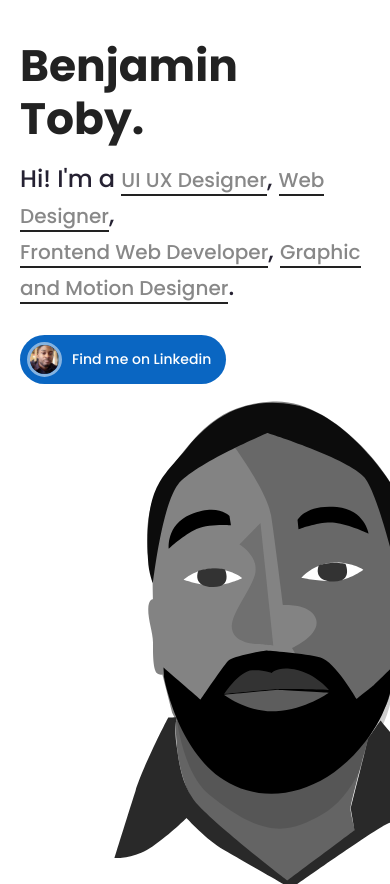
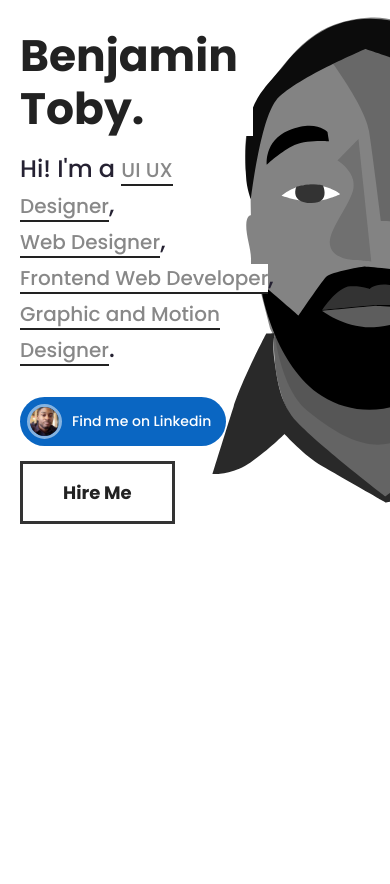
Before and after one commit to BenjaminToby/personal_site, a PHP site: page / in a window 390 px wide. Shown: the part 88-972 px from the top of the page. After the commit the page ends 612 px from the top, so only its background shows below. Run offline with PHP 8.4, Linux system fonts and the light colour scheme; some libraries are stand-ins or nearby versions.

Commit message:
Mobile css update

```diff
--- a/index.html
+++ b/index.html
@@ -20,7 +20,7 @@
 <body><!-- ...................................................................................................................... Body -->
 
     <header>
-        <a class="nav-link-block" style="border: none;"><span style="font-family:'Satisfy'">Tben</span>design</a>
+        <a class="nav-link-block" style="border:none;"><span style="font-family:'Satisfy'">Tben</span>design</a>
         <nav>
             <ul>
                 <li class="navlink-li"><a href="#" class="navlink">About Me</a></li>
@@ -39,18 +39,19 @@
 
 
 
-    <section class="hero-section" style="padding-top: 40px;">
+    <section class="hero-section">
         <div class="container-1200px hero-content-container">
             <div class="column-50">
-                <h1>Benjamin Toby.</h1>
+                <h1 style="background-color:white;">Benjamin Toby.</h1>
                 <h2 class="hero-subtext">Hi! I'm a
                     <a class="hero-content-link" id="ui-ux-design">UI UX Designer</a>,
-                    <a class="hero-content-link" id="web-design">Web Designer</a>,
+                    <a class="hero-content-link" id="web-design">Web&nbsp;Designer</a>,
                     <a class="hero-content-link" id="frontend-dev">Frontend&nbsp;Web&nbsp;Developer</a>,
                     <a class="hero-content-link" id="graphic-design">Graphic and Motion Designer</a>.
                 </h2>
 
-                <a href="#" style="border:none;margin-top:15px;display:flex;justify-content:flex-start;">
+                <div class="hero-ctas-block">
+                    <a href="#" class="linkedin-link">
                         <div class="linkedin-block">
                             <div class="linkedin-profile-pic-block">
                                 <img src="images/Profile-Pic.jpg" alt="" width="40" height="40">
@@ -61,10 +62,13 @@
                             </div>
                         </div>
                     </a>
+
+                    <button class="main-cta-button">Hire Me</button>
+                </div>
             </div>
 
             <div class="column-50 centered-content" style="perspective:600px;z-index:-1;">
-                <div class="face-wrapper" id="my-face-wrapper"> <div id="my-face"></div> </div>
+                <div class="face-wrapper" id="my-face-wrapper"><div id="my-face"></div></div>
             </div>
         </div>
     </section>
--- a/main.css
+++ b/main.css
@@ -39,6 +39,7 @@ section {
     align-items: center;
     justify-content: center;
     padding: 60px 40px;
+    position: relative;
 }
 
 
@@ -168,6 +169,7 @@ input:focus {
     display: flex;
     flex-direction: column;
     width: 50%;
+    position: relative;
 }
 
 section.hero-section {
@@ -241,6 +243,41 @@ section.hero-section {
 
 .hero-content-container {
     align-items: center;
+}
+
+.hero-ctas-block {
+    display: flex;
+    align-items: center;
+    justify-content: flex-start;
+    margin-top: 15px;
+}
+
+.main-cta-button {
+    margin: 0;
+    border: 3px solid #333;
+    background-color: white;
+    color: #222;
+    font-size: 18px;
+    font-weight: 600;
+    transition: all .3s ease-out;
+    padding: 15px 40px;
+}
+
+.main-cta-button:hover {
+    background-color: #222;
+    color: white;
+    padding: 15px 50px;
+}
+
+.linkedin-link {
+    border: none;
+    display: flex;
+    justify-content: flex-start;
+    margin-right: 10px;
+}
+
+.linkedin-link:hover {
+    border: none;
 }
 
 .my-name {
@@ -342,6 +379,36 @@ section.hero-section {
 
 /*.................................................................................................................. Mobile Styles */
 
+@media (max-width: 950px) {
+
+    .hamburger {
+        display: flex;
+        flex-direction: column;
+        align-items: center;
+        justify-content: space-around;
+        padding: 10px;
+        width: 40px;
+        height: 40px;
+        background-color: white;
+    }
+
+    .hamburger:hover {
+        padding: 18px 10px;
+    }
+
+    .hamburger-line {
+    }
+
+    nav {
+        display: none;
+    }
+
+}
+
+
+
+
+
 @media (max-width: 800px) {
 
     .column-50 {
@@ -352,29 +419,12 @@ section.hero-section {
         flex-direction: column;
     }
 
-    nav {
-        display: none;
+    #my-face {
+        right: -20vw;
     }
 
-    .hamburger {
-        display: flex;
-        flex-direction: column;
-        align-items: center;
-        justify-content: space-around;
-        padding: 10px;
-        width: 40px;
-        height: 40px;
-    }
-
-    .hamburger:hover {
-        padding: 18px 10px;
-    }
-
-    .hamburger-line {
-    }
-
-    #my-face {
-        right: -20vw;
+    .face-wrapper {
+        margin-top: -10vw;
     }
 
 }
@@ -383,7 +433,7 @@ section.hero-section {
 
 
 
-@media (max-width: 600px) {
+@media (max-width: 550px) {
 
     h1 {
         font-size: 44px;
@@ -394,11 +444,21 @@ section.hero-section {
     }
 
     section.hero-section {
-        padding: 0px 20px;
+        padding: 30px 20px;
+    }
+
+    .container-1200px.hero-content-container {
+        padding-right: 30vw;
     }
 
     .hero-content-link {
         font-size: 20px;
+        background-color: white;
+    }
+
+    .hero-ctas-block {
+        flex-direction: column;
+        align-items: flex-start;
     }
 
     .linkedin-cta-text {
@@ -407,15 +467,32 @@ section.hero-section {
 
     .linkedin-block {
         padding: 7px 15px 7px 7px;
+        margin-bottom: 15px;
     }
 
     #my-face {
-        right: -20vw;
+        right: -60vw;
         margin-top: 0;
     }
 
     .face-wrapper {
-
+        top: 0;
+        right: 0;
+        width: auto;
+        height: auto;
+        margin-top: -65vh;
     }
 
 }
+
+
+
+
+
+@media (max-width: 380px) {
+
+    .face-wrapper {
+        margin-top: -160vw;
+    }
+
+}
```
Lines whose indentation alone changed are shown as unchanged.
